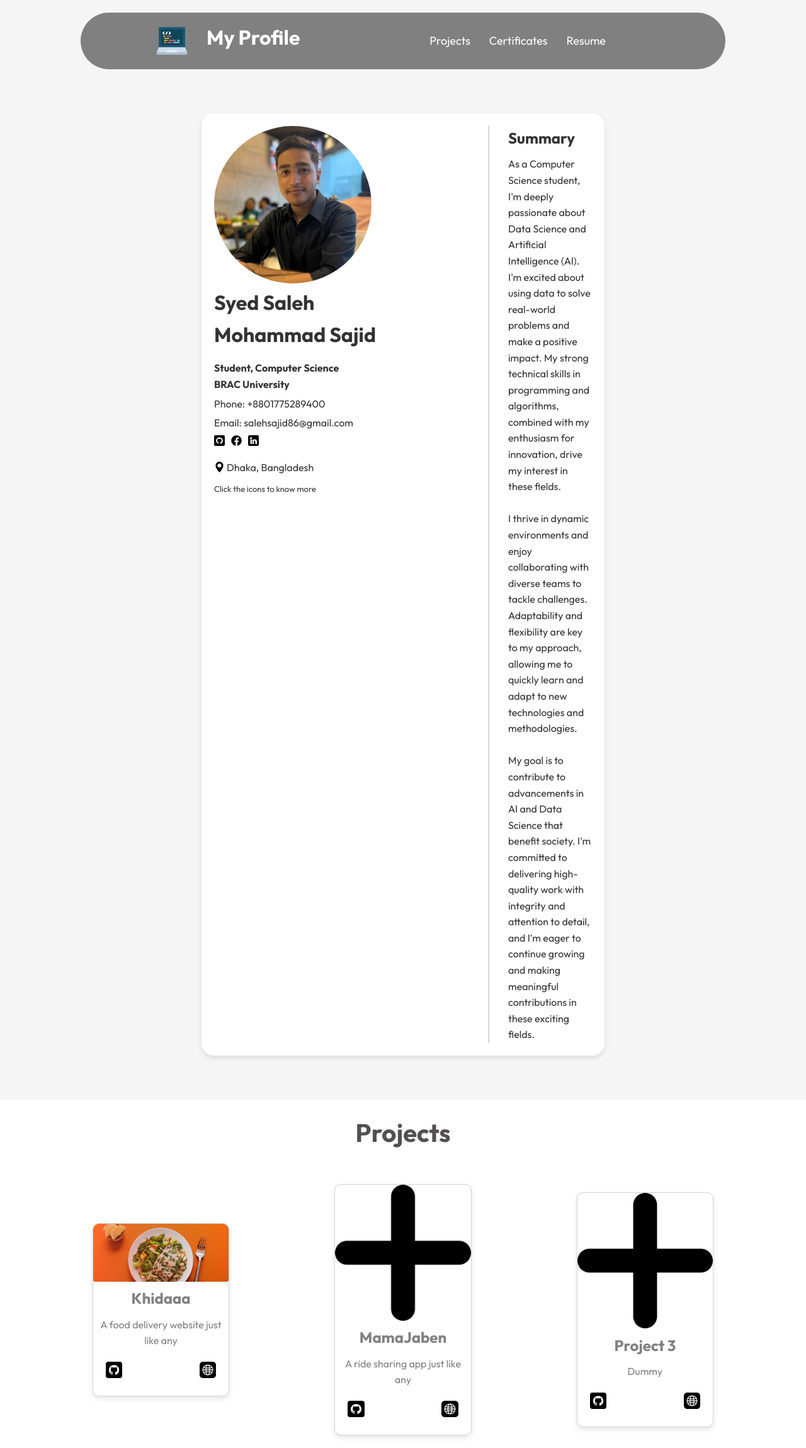
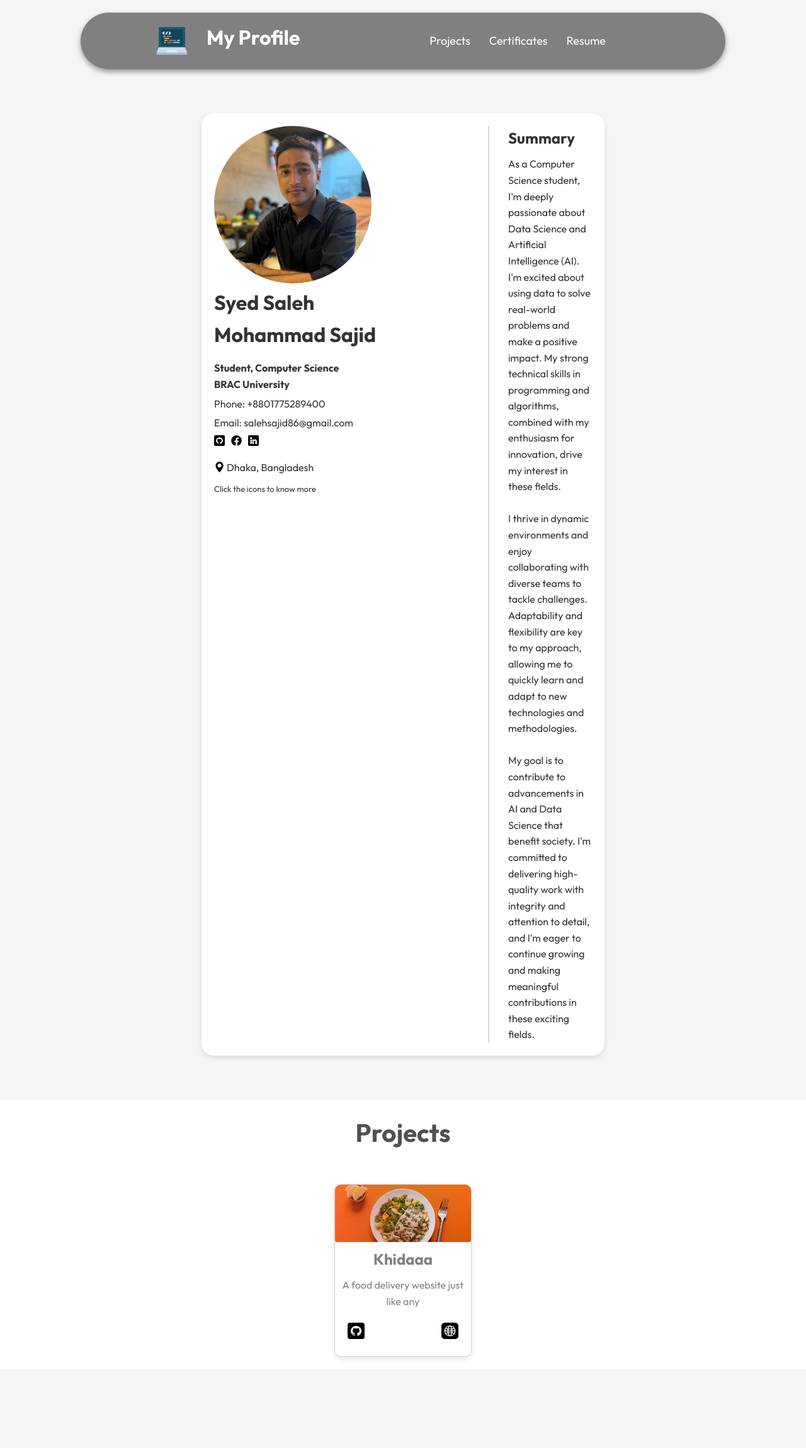
Before and after one commit to sezid/my-profile, a React (Vite) app: page / in a window 1280 px wide. Shown: the whole page at 63% size. After the commit the page ends 2174 px from the top, so only its background shows below. Built offline with nearby package versions, Linux system fonts and the light colour scheme.

Commit message:
navbar change and project_2 and 3 hidden

```diff
--- a/src/components/Navbar/Navbar.css
+++ b/src/components/Navbar/Navbar.css
@@ -7,7 +7,9 @@
     width: 80%;
     margin: 0 auto;
     padding: 10px 90px 10px;
-    margin-top: 20px
+    margin-top: 20px;
+    box-shadow: 0px 4px 8px rgba(0, 0, 0, 0.384);
+
 }
 
 
--- a/src/components/Projects/Projects.jsx
+++ b/src/components/Projects/Projects.jsx
@@ -25,7 +25,7 @@ const Projects = () => {
 
                 </div>
             </div>
-            <div className="project-2">
+            {/* <div className="project-2">
                 <img src={assets.plus} alt="" />
                 <h2>MamaJaben</h2>
                 <p>A ride sharing app just like any</p>
@@ -59,7 +59,7 @@ const Projects = () => {
 
                 </div>
 
-            </div>
+            </div> */}
         </div>
     </div>
   )
```
